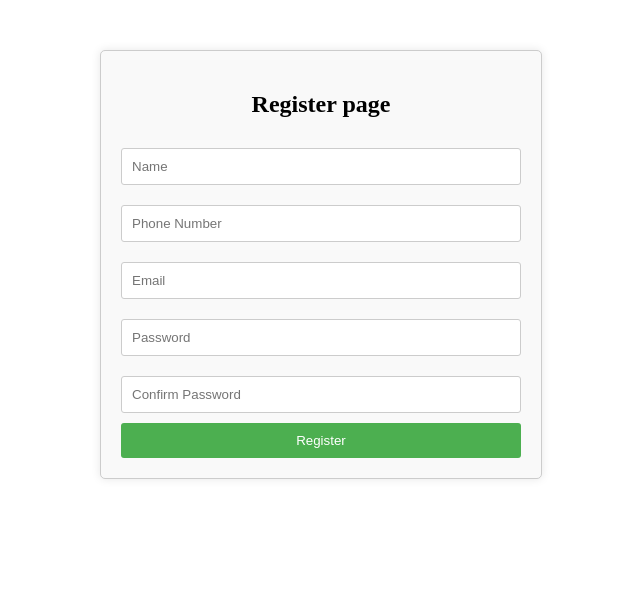
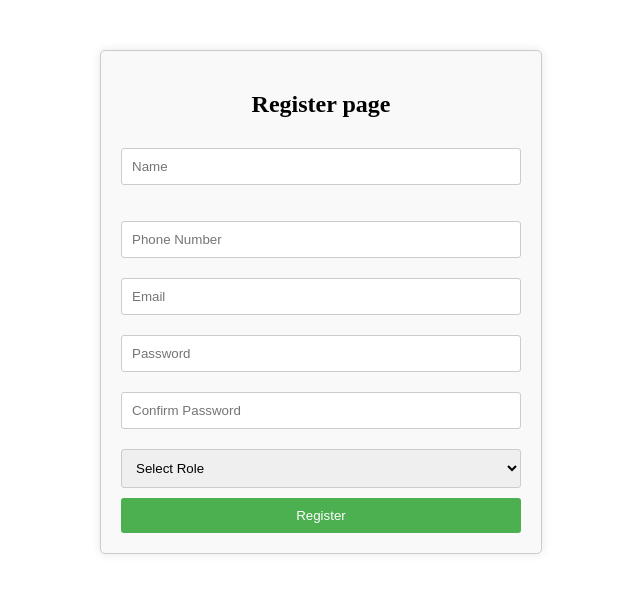
Before and after one commit to itsdeepakm/Vehicle, a React (Vite) app: page / in a window 1280 px wide. Shown: the top 592 px of the page, without its empty margins (319-959 px from the left). Built offline with nearby package versions, Linux system fonts and the light colour scheme.

Commit message:
name-validations

```diff
--- a/src/component/Register.jsx
+++ b/src/component/Register.jsx
@@ -1,19 +1,60 @@
 import "./Register.css"
+import { useState } from "react";
+export default function Register() {
+    const details={
+        name:"",
+        phone:"",
+        email:"",
+        password:"",
+        confirmpassword:"",
+        role:""
+     }
+    const [error,seterror]=useState({});
+    const [data,setdata]=useState(details);
+    function validate(name,value){
+        let message="";
+        switch(name){
+            case "name":
+                if(!value.trim()){
+                    message="name is required"
+                }
+                else if (!/^[A-Za-z\s]+$/.test(value)){
+                    message="name must contain only alphabets";
+                }
+                else if(value.length<3){
+                    message="name must be atleast 3 character"
+                }
+                break;
 
-export default function Register() {
+
+        }
+        seterror((prev)=>({...prev,[name]:message}));
+
+    }
+  function handleinputchange(e){
+    let {name,value}=e.target;
+    setdata((prev)=>({...prev,[name]:value}))
+    validate(name,value);
+  }
   return (
     <div>
     <div className="registerdiv">
        <h2>Register page</h2>
-       <input type="text" placeholder="Name"className="input-field" />
+       <input type="text"name="name" placeholder="Name"className="input-field"onChange={(e)=>handleinputchange(e)} />
+       <div>{error && <p>{error.name}</p>}</div>
+       <input type="text"name="phone" placeholder="Phone Number"className="input-field" />
        <div></div>
-       <input type="text" placeholder="Phone Number"className="input-field" />
+       <input type="email"name="email" placeholder="Email" className="input-field"/>
        <div></div>
-       <input type="email" placeholder="Email" className="input-field"/>
+       <input type="password"name="password" placeholder="Password" className="input-field" />
        <div></div>
-       <input type="password" placeholder="Password" className="input-field" />
+       <input type="password"name="confrimpassword" placeholder="Confirm Password" className="input-field"/>
        <div></div>
-       <input type="password" placeholder="Confirm Password" className="input-field"/>
+       <select className="input-field"name="role">
+        <option value="" >Select Role</option>
+        <option value="Customer">Customer</option>
+        <option value="admin">Admin</option>
+       </select>
        <div></div>
        <button className="btn">Register</button>
     </div>
```
